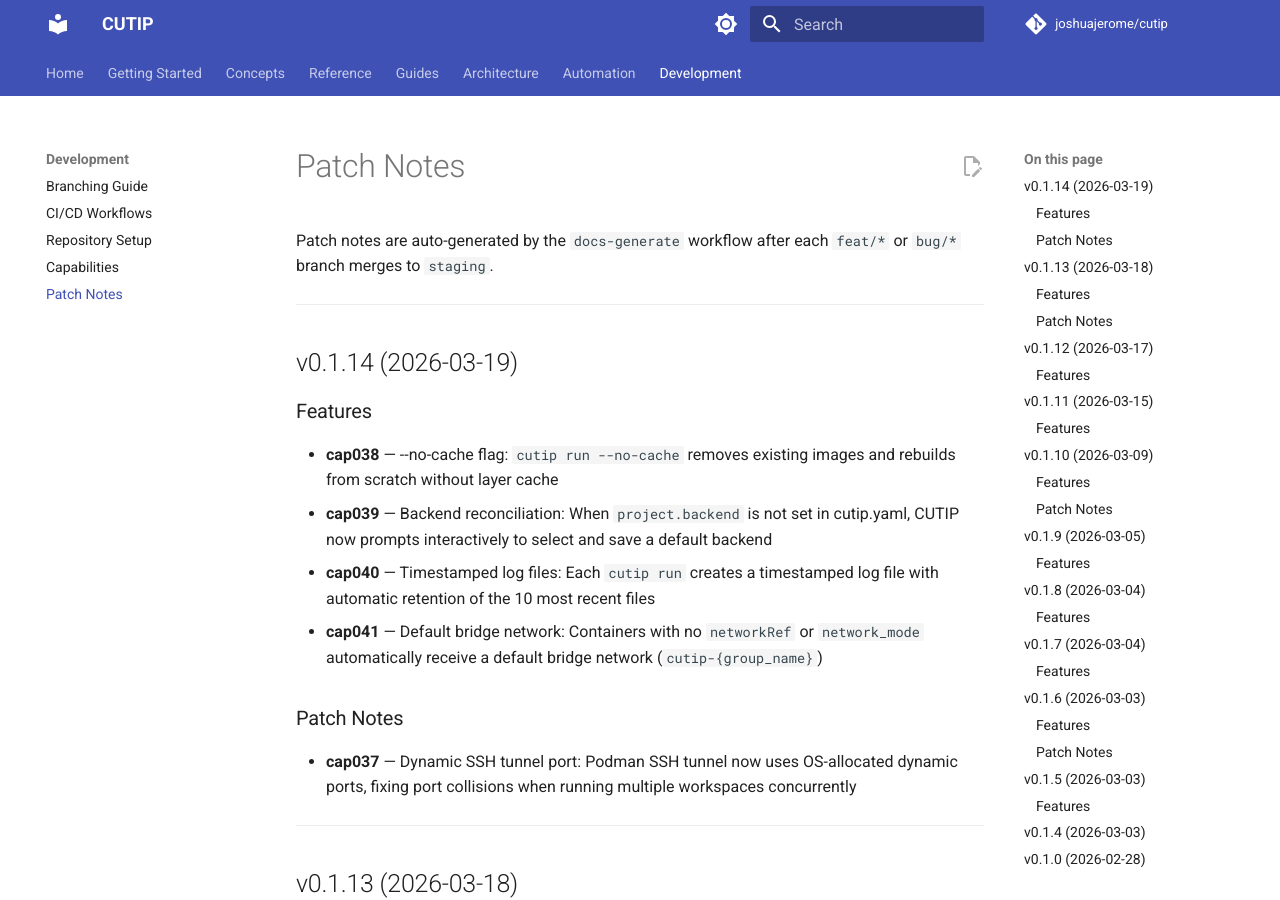
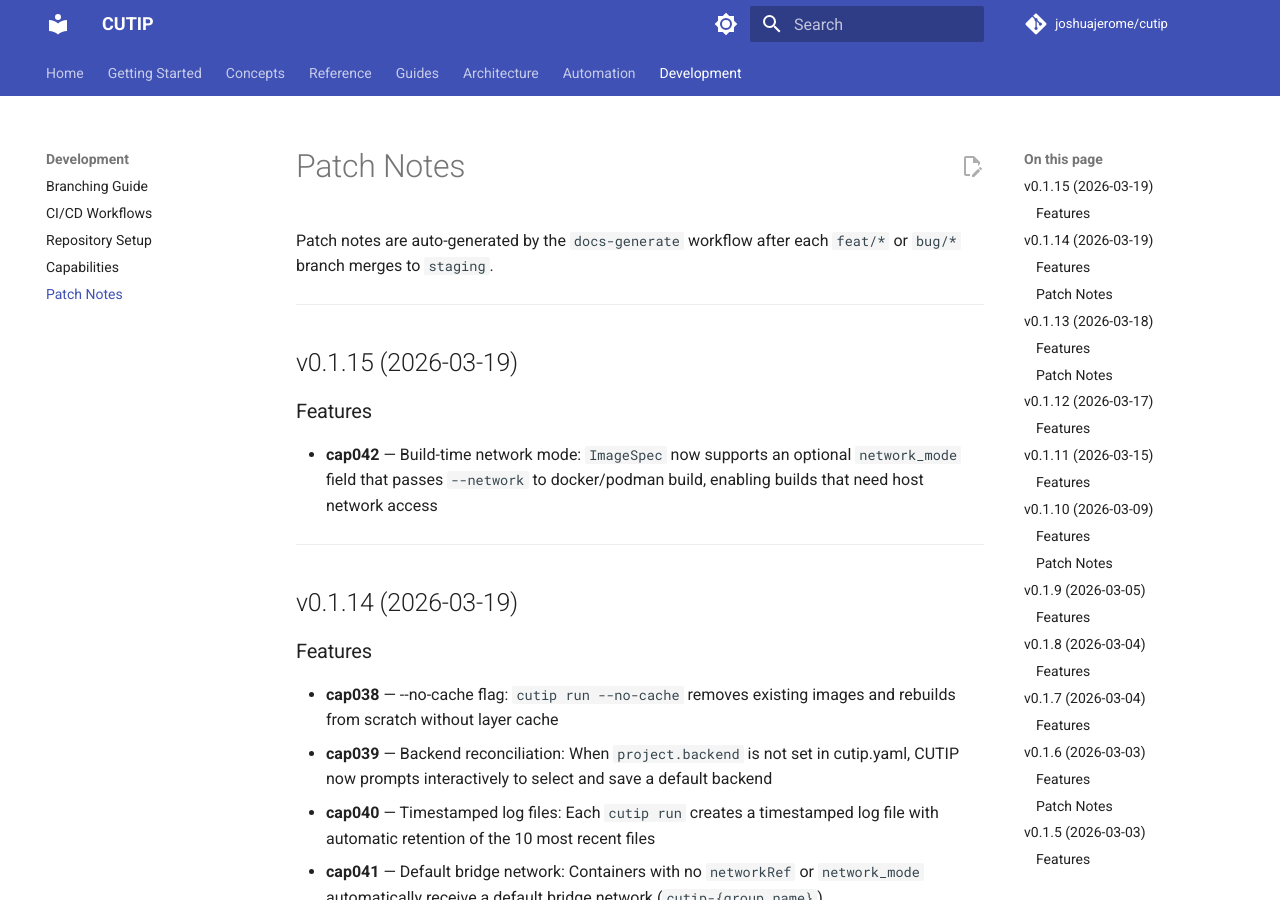
Before and after one commit to joshuajerome/cutip, an MkDocs documentation site: the page built from docs/patch-notes.md, in a window 1280 px wide and 900 px high. Built offline with MkDocs 1.6.1 and Material for MkDocs 9.7.7, drawn with Linux system fonts in a browser that asks for light colours; comment, search, counter and statistics services are not loaded.

Commit message:
bump: version 0.1.14 → 0.1.15
Co-Authored-By: Claude Opus 4.6 <noreply@anthropic.com>

```diff
--- a/docs/patch-notes.md
+++ b/docs/patch-notes.md
@@ -2,6 +2,14 @@
 
 Patch notes are auto-generated by the `docs-generate` workflow after each
 `feat/*` or `bug/*` branch merges to `staging`.
+
+---
+
+## v0.1.15 (2026-03-19)
+
+### Features
+
+- **cap042** — Build-time network mode: `ImageSpec` now supports an optional `network_mode` field that passes `--network` to docker/podman build, enabling builds that need host network access
 
 ---
 
--- a/pyproject.toml
+++ b/pyproject.toml
@@ -4,7 +4,7 @@ build-backend = "hatchling.build"
 
 [project]
 name = "cutip"
-version = "0.1.14"
+version = "0.1.15"
 description = "Container Unit Templates in Python — a deterministic framework for building container workloads"
 readme = "README.md"
 license = { text = "MIT" }
```
Also changed, not shown: docs/capabilities.md (+1 -1 lines).
